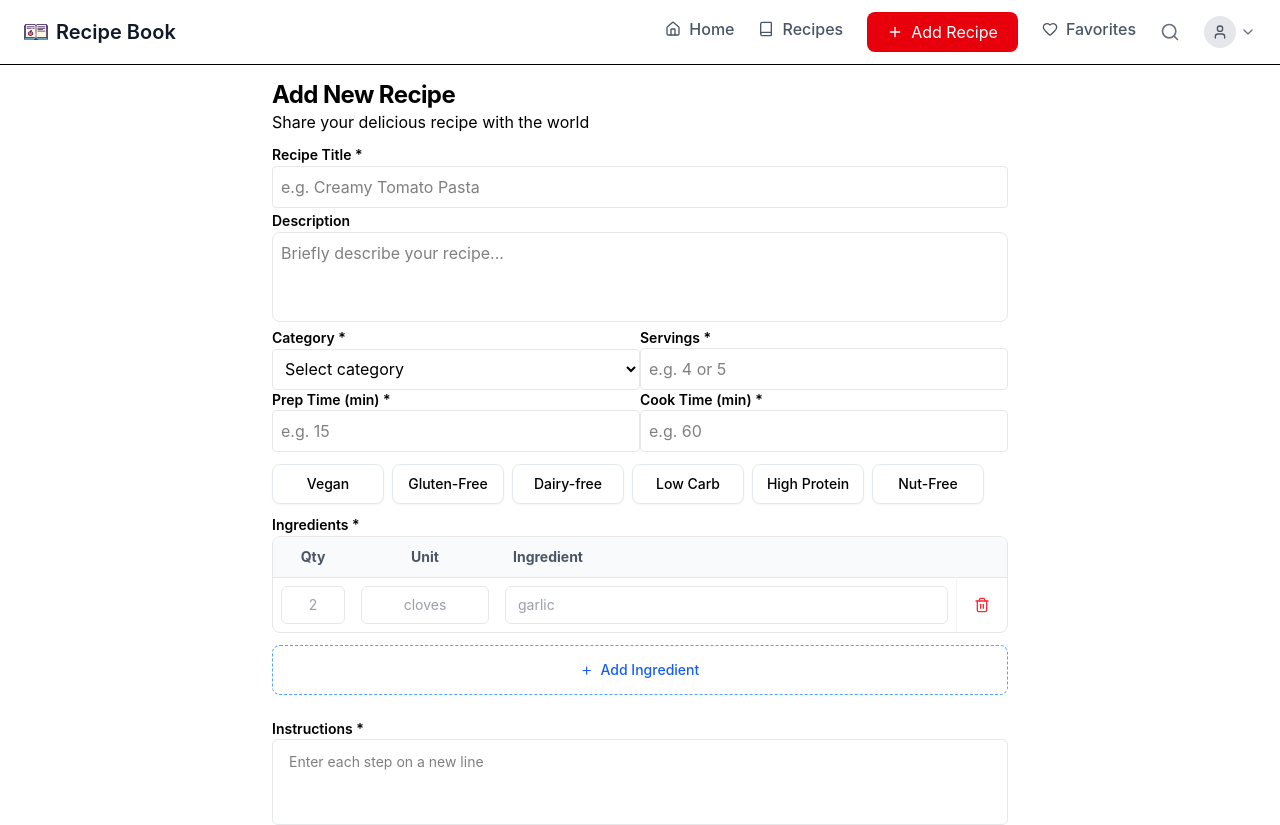
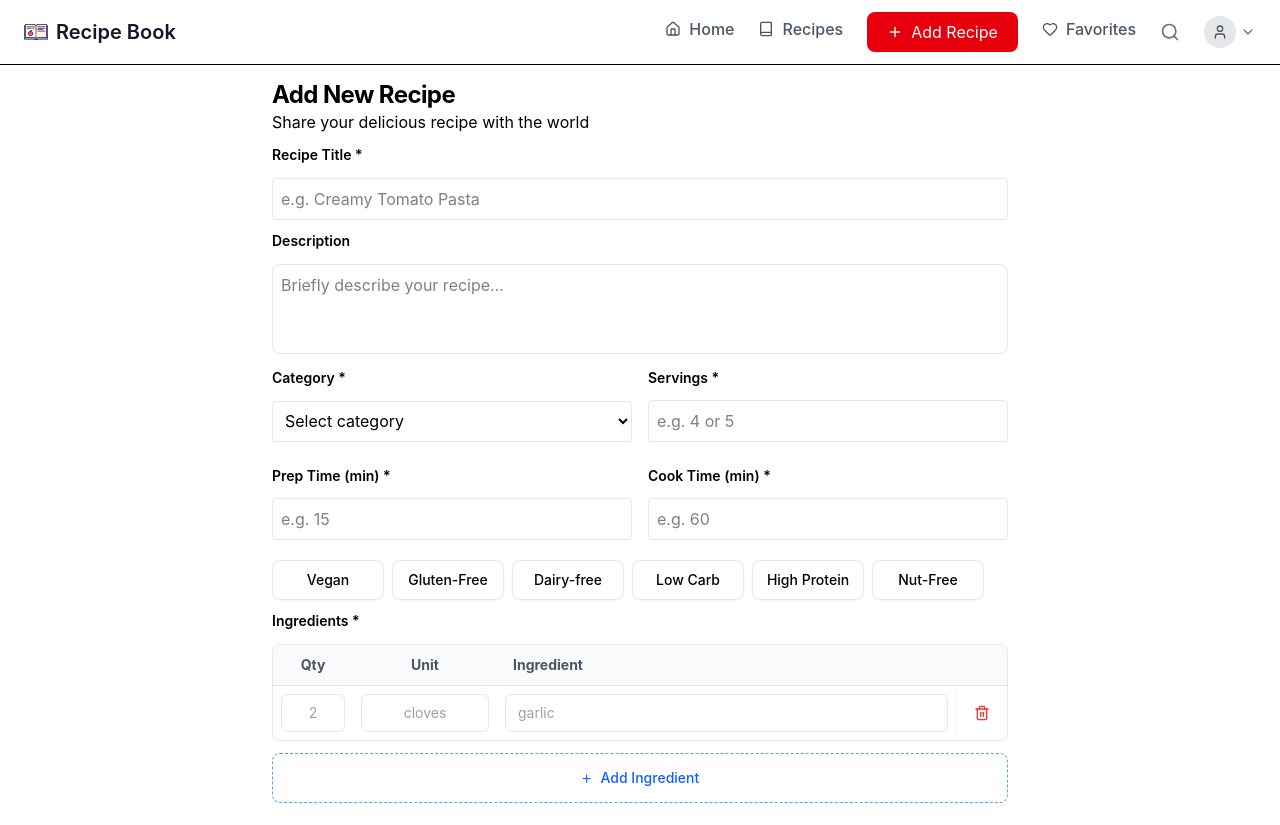
Before and after one commit to SrunTechsean/Interactive-Recipe-Book, a React (Vite) app: page /add in a window 1280 px wide. Shown: the top 825 px of the page. Built offline with nearby package versions, Linux system fonts and the light colour scheme.

Commit message:
feat: add margin to labels

```diff
--- a/src/components/addRecipe-comp/recipeDes.jsx
+++ b/src/components/addRecipe-comp/recipeDes.jsx
@@ -15,7 +15,7 @@ export default function RecipeDes() {
 					value={formData.title}
 					onChange={(e) => handleFieldChange("title", e.target.value)}
 					placeholder="e.g. Creamy Tomato Pasta"
-					className="w-full rounded border input p-2"
+					className="w-full rounded border input p-2 mt-3 mb-2"
 				/>
 				{errors.title && (
 					<p className="text-red-500 text-xs mt-1">{errors.title}</p>
@@ -31,21 +31,21 @@ export default function RecipeDes() {
 					value={formData.description}
 					onChange={(e) => handleFieldChange("description", e.target.value)}
 					placeholder="Briefly describe your recipe..."
-					className="w-full rounded-lg border input resize-none p-2"
+					className="w-full rounded-lg border input resize-none p-2 mt-3 mb-2"
 				/>
 				{errors.description && (
 					<p className="text-red-500 text-xs mt-1">{errors.description}</p>
 				)}
 			</div>
-			<div className="grid grid-cols-2 -4">
-				<div className="grid space-y-2">
+			<div className="grid grid-cols-2 gap-4">
+				<div className="grid">
 					<label htmlFor="category" className="text-sm m-0 font-semibold">
 						Category *
 					</label>
 					<select
 						id="category"
 						name="category"
-						className="w-full rounded border p-2"
+						className="w-full rounded border p-2 mt-3 mb-2"
 						value={formData.category}
 						onChange={(e) => handleFieldChange("category", e.target.value)}
 					>
@@ -61,7 +61,7 @@ export default function RecipeDes() {
 						<p className="text-red-500 text-xs mt-1">{errors.category}</p>
 					)}
 				</div>
-				<div>
+				<div className="grid">
 					<label htmlFor="servings" className="grid text-sm font-semibold">
 						Servings *
 					</label>
@@ -70,14 +70,14 @@ export default function RecipeDes() {
 						type="number"
 						value={formData.servings}
 						placeholder="e.g. 4 or 5"
-						className="w-full rounded border p-2"
+						className="w-full rounded border p-2 mt-3 mb-2"
 						onChange={(e) => handleFieldChange("servings", e.target.value)}
 					/>
 					{errors.servings && (
 						<p className="text-red-500 text-xs mt-1">{errors.servings}</p>
 					)}
 				</div>
-				<div>
+				<div className="grid">
 					<label htmlFor="prepTime" className="grid text-sm font-semibold">
 						Prep Time (min) *
 					</label>
@@ -86,14 +86,14 @@ export default function RecipeDes() {
 						type="text"
 						value={formData.prepTime}
 						placeholder="e.g. 15"
-						className="w-full rounded border p-2"
+						className="w-full rounded border p-2 mt-3 mb-2"
 						onChange={(e) => handleFieldChange("prepTime", e.target.value)}
 					/>
 					{errors.prepTime && (
 						<p className="text-red-500 text-xs mt-1">{errors.prepTime}</p>
 					)}
 				</div>
-				<div>
+				<div className="grid">
 					<label htmlFor="cookTime" className="grid text-sm font-semibold">
 						Cook Time (min) *
 					</label>
@@ -102,7 +102,7 @@ export default function RecipeDes() {
 						type="text"
 						value={formData.cookTime}
 						placeholder="e.g. 60"
-						className="w-full rounded border p-2"
+						className="w-full rounded border p-2 mt-3 mb-2"
 						onChange={(e) => handleFieldChange("cookTime", e.target.value)}
 					/>
 					{errors.cookTime && (
--- a/src/components/addRecipe-comp/recipeTable.jsx
+++ b/src/components/addRecipe-comp/recipeTable.jsx
@@ -43,7 +43,7 @@ export default function RecipeTable() {
 				</label>
 				<div
 					id="ingredients"
-					className="border border-gray-200 rounded-lg overflow-hidden bg-white"
+					className="border border-gray-200 rounded-lg overflow-hidden bg-white mt-3 mb-2"
 				>
 					<table className="w-full rounded-lg border-collapse text-center text-sm text-gray-700">
 						<thead>
--- a/src/components/addRecipe-comp/recipeUpload.jsx
+++ b/src/components/addRecipe-comp/recipeUpload.jsx
@@ -60,7 +60,7 @@ export default function RecipeUpload({ onSave }) {
 						id="instructions"
 						rows={3}
 						placeholder="Enter each step on a new line"
-						className="w-full rounded-md border border-gray-200 px-4 py-3 resize-none"
+						className="w-full rounded-md border border-gray-200 px-4 py-3 resize-none mt-3 mb-2"
 						value={instructions}
 						onChange={(e) => setInstructions(e.target.value)}
 					></textarea>
@@ -94,7 +94,7 @@ export default function RecipeUpload({ onSave }) {
 							onDrop={handleDrop}
 							onDragOver={handleDragOver}
 							onDragLeave={handleDragLeave}
-							className={`flex flex-col items-center justify-center border border-dashed rounded-lg bg-white p-8 text-center cursor-pointer transition-colors ${
+							className={`flex flex-col items-center justify-center border border-dashed rounded-lg bg-white p-8 mt-3 mb-2 text-center cursor-pointer transition-colors ${
 								isDragging
 									? "border-blue-400 bg-blue-50/50"
 									: "border-gray-300 hover:border-gray-400"
```
